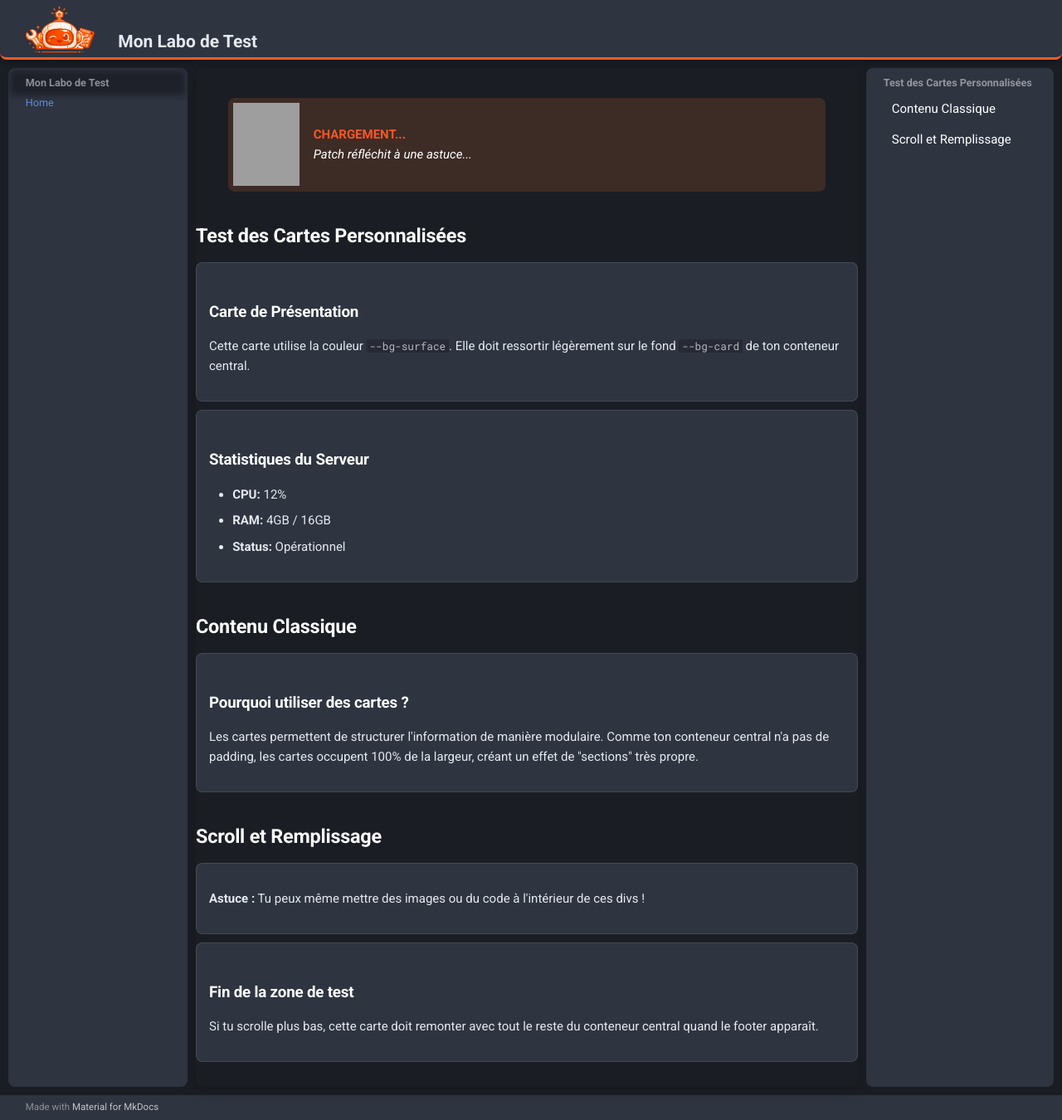
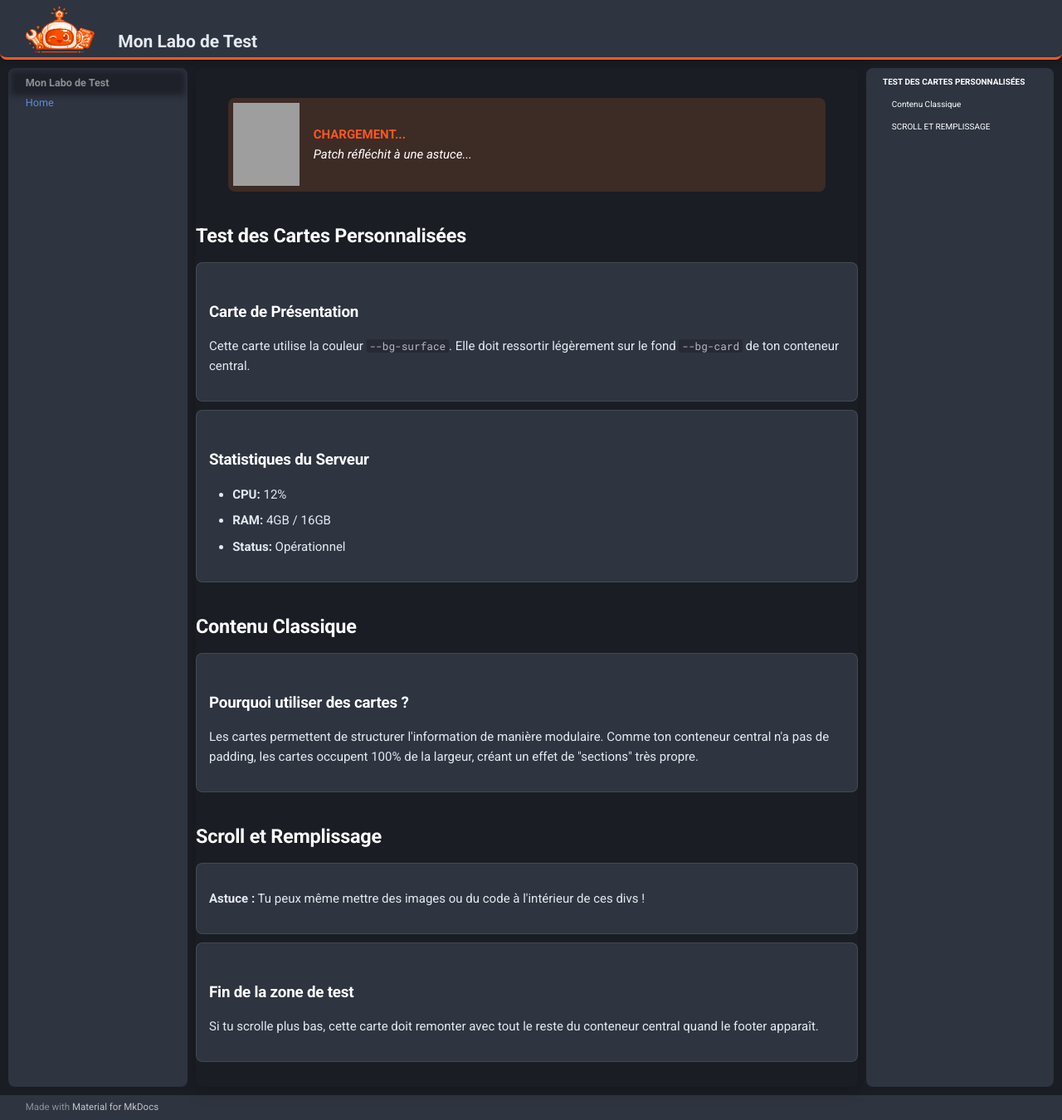
Before and after one commit to Lilevitchi/test-site, an MkDocs documentation site: the page built from docs/index.md, in a window 1280 px wide and 1350 px high. Shown: the whole window at 83% size. Built offline with MkDocs 1.6.1 and Material for MkDocs 9.7.7, drawn with Linux system fonts in a browser that asks for light colours; grey boxes are pictures that could not be loaded.

Commit message:
Update extra.css

```diff
--- a/docs/stylesheets/extra.css
+++ b/docs/stylesheets/extra.css
@@ -82,7 +82,7 @@
 /* --- SCROLLBARS GLOBALES --- */
 * {
   scrollbar-width: thin;
-  scrollbar-color: rgba(255, 255, 255, 0.2) transparent;
+  scrollbar-color: rgba(255, 255, 255, 0.5) transparent;
 }
 
 /* --- SECURITE POUR LE STICKY --- */
@@ -278,50 +278,57 @@
    SIDEBAR DROITE
    ============================================================*/
 
+  .md-sidebar--secondary .md-nav__title,
+  .md-sidebar--secondary .md-nav__item--active > label,
+  .md-sidebar--secondary .md-nav__link--active,
+  .md-sidebar--secondary label[for="__toc"] {
+    background: transparent !important;
+    box-shadow: none !important;
+    border: none !important;
+    outline: none !important;
+    color: #ffffff !important;
+    font-size: 10px !important;
+    font-weight: 700 !important;
+    text-transform: uppercase !important;
+    padding: 0 10px !important;
+    margin-bottom: 10px !important;
+  }
+
   .md-sidebar--secondary .md-nav__link {
     color: #ffffff !important;
-    font-size: var(--text-size-content) !important;
+    font-size: 10px !important;
     font-weight: 400 !important;
     padding: 4px 10px !important;
+    background: transparent !important;
     transition: opacity 0.2s ease;
+    display: block;
+  }
+
+  .md-sidebar--secondary .md-nav__list > .md-nav__item:first-child {
+    display: none !important;
+  }
+
+  .md-sidebar--secondary .md-nav__link--active,
+  .md-sidebar--secondary .md-nav__link:focus {
+    opacity: 1;
+    font-weight: 400 !important;
+  }
+
+  .md-sidebar--secondary .md-nav__link:hover {
+    opacity: 0.7;
+    background: transparent !important;
   }
 
   .md-sidebar--secondary .md-nav__item .md-nav__item {
     padding-left: 12px !important;
   }
 
-  .md-sidebar--secondary .md-nav__link--active,
-  .md-sidebar--secondary .md-nav__link:focus {
-    color: #ffffff !important;
-    font-weight: 400 !important;
-    opacity: 1;
-  }
-
-  .md-sidebar--secondary .md-nav__link:hover {
-    color: #ffffff !important;
-    opacity: 0.7;
-    background: transparent !important;
-  }
-
   .md-sidebar--secondary .md-nav__item {
-    border-left: none !important;
+    border: none !important;
   }
 
   .md-sidebar--secondary .md-nav__link::after {
     display: none !important;
-  }
-
-  .md-sidebar--secondary .md-nav__list > .md-nav__item:first-child {
-    display: none !important;
-  }
-
-  .md-sidebar--secondary .md-nav__title,
-  .md-sidebar--secondary .md-nav__link--active,
-  .md-sidebar--secondary label[for="__toc"] {
-    background: transparent !important;
-    box-shadow: none !important;
-    border: none !important;
-    outline: none !important;
   }
 
 /* ============================================================
```
